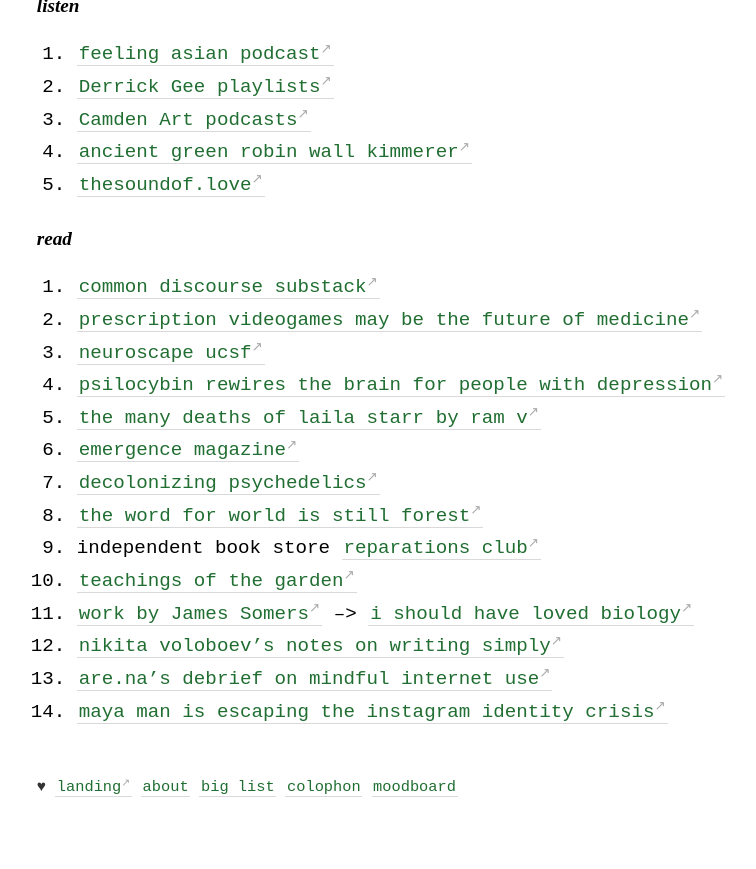
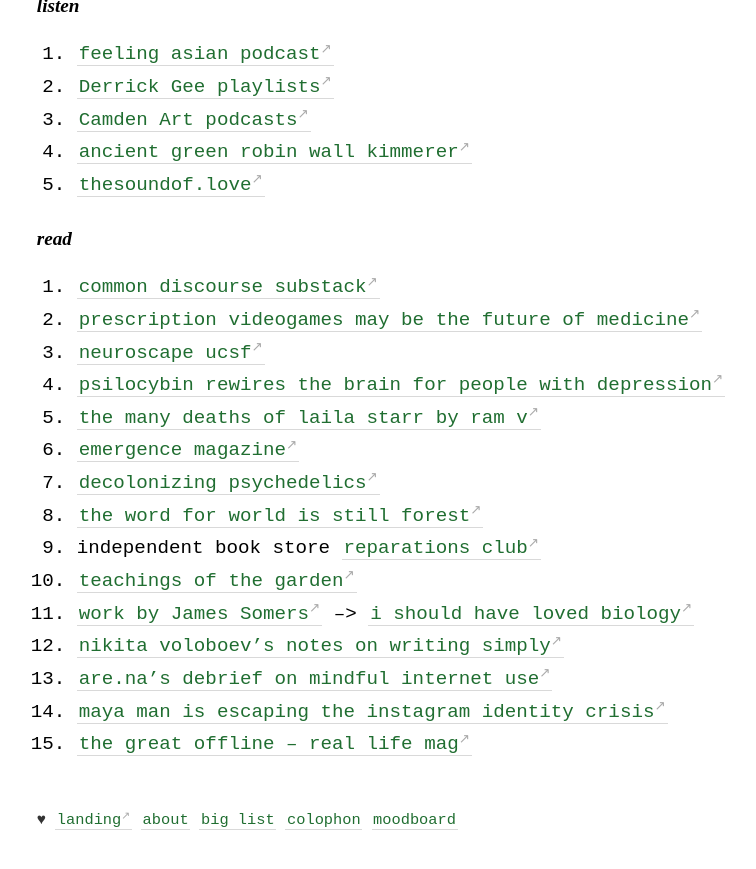
Before and after one commit to geminiworms/talyssagarden.github.io, a Jekyll site: the page built from _pages/big-list.md, in a window 1280 px wide and 900 px high, scrolled down 1590 px. Shown: the top 869 px of the window, without its empty margins (40-796 px from the left). Built offline with Jekyll 4.4.1, drawn with Linux system fonts in a browser that asks for light colours.

Commit message:
Update big-list.md

```diff
--- a/_pages/big-list.md
+++ b/_pages/big-list.md
@@ -68,3 +68,4 @@
 12. [nikita voloboev's notes on writing simply](https://wiki.nikiv.dev/writing/)
 13. [are.na's debrief on mindful internet use](https://www.are.na/blog/workshop-debrief-mindful-internet)
 14. [maya man is escaping the instagram identity crisis](https://www.bylinebyline.com/articles/maya-man-identity-crisis)
+15. [the great offline -- real life mag](https://reallifemag.com/the-great-offline/)
```
